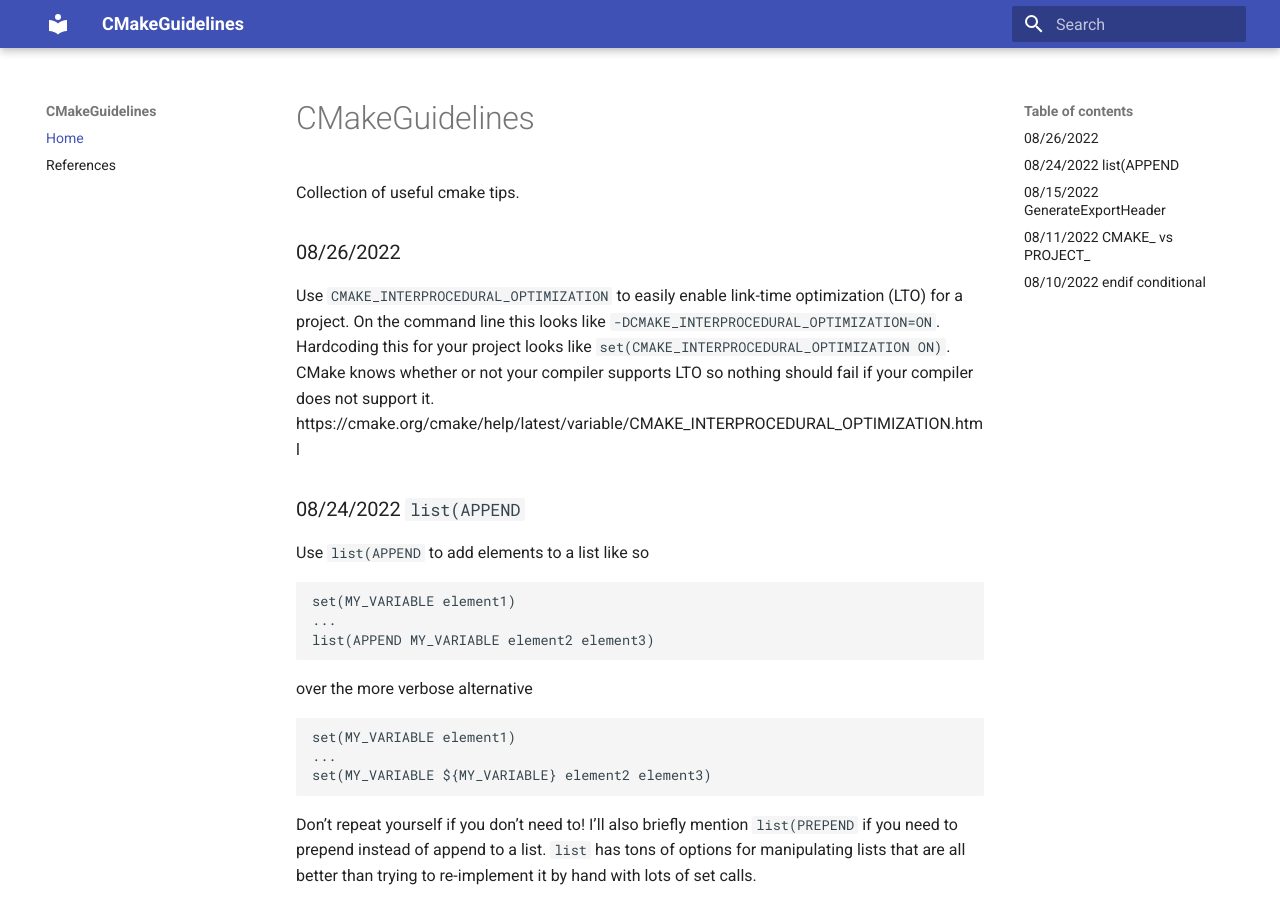
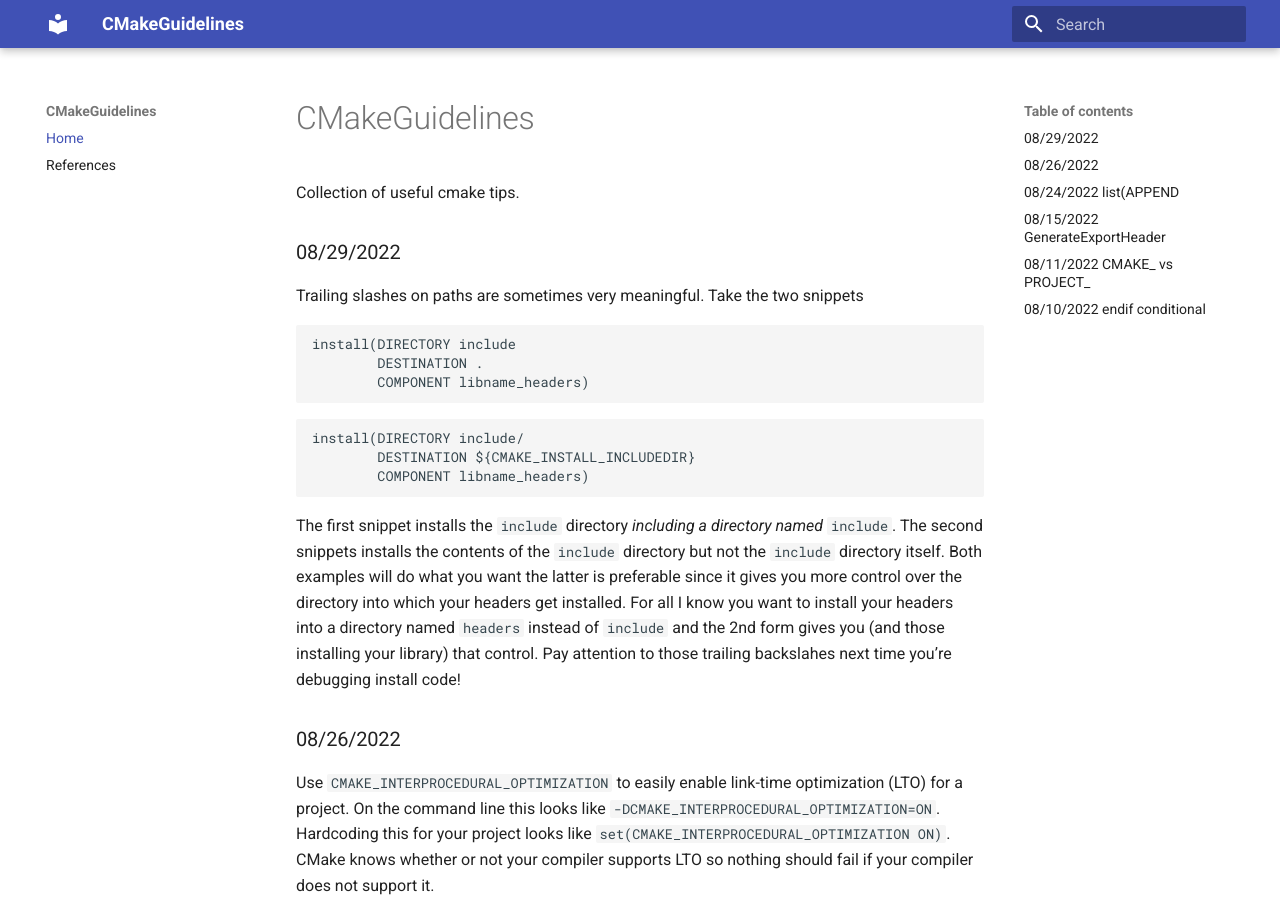
Before and after one commit to PickNikRobotics/CMakeGuidelines, an MkDocs documentation site: the page built from docs/index.md, in a window 1280 px wide and 900 px high. Built offline with MkDocs 1.6.1 and Material for MkDocs 9.7.7, drawn with Linux system fonts in a browser that asks for light colours.

Commit message:
Update index.md

````diff
--- a/docs/index.md
+++ b/docs/index.md
@@ -1,5 +1,21 @@
 # CMakeGuidelines
 Collection of useful cmake tips.
+
+### 08/29/2022
+Trailing slashes on paths are sometimes very meaningful. Take the two snippets
+```
+install(DIRECTORY include
+        DESTINATION .
+        COMPONENT libname_headers)
+```
+```
+install(DIRECTORY include/
+        DESTINATION ${CMAKE_INSTALL_INCLUDEDIR}
+        COMPONENT libname_headers)
+```
+The first snippet installs the `include` directory *including a directory named* `include`.
+The second snippets installs the contents of the `include` directory but not the `include` directory itself. Both examples will do what you want the latter is preferable since it gives you more control over the directory into which your headers get installed. For all I know you want to install your headers into a directory named `headers` instead of `include` and the 2nd form gives you (and those installing your library) that control.
+Pay attention to those trailing backslahes next time you’re debugging install code!
 
 ### 08/26/2022
 Use `CMAKE_INTERPROCEDURAL_OPTIMIZATION` to easily enable link-time optimization (LTO) for a project. On the command line this looks like `-DCMAKE_INTERPROCEDURAL_OPTIMIZATION=ON`. Hardcoding this for your project looks like `set(CMAKE_INTERPROCEDURAL_OPTIMIZATION ON)`. CMake knows whether or not your compiler supports LTO so nothing should fail if your compiler does not support it.
````
